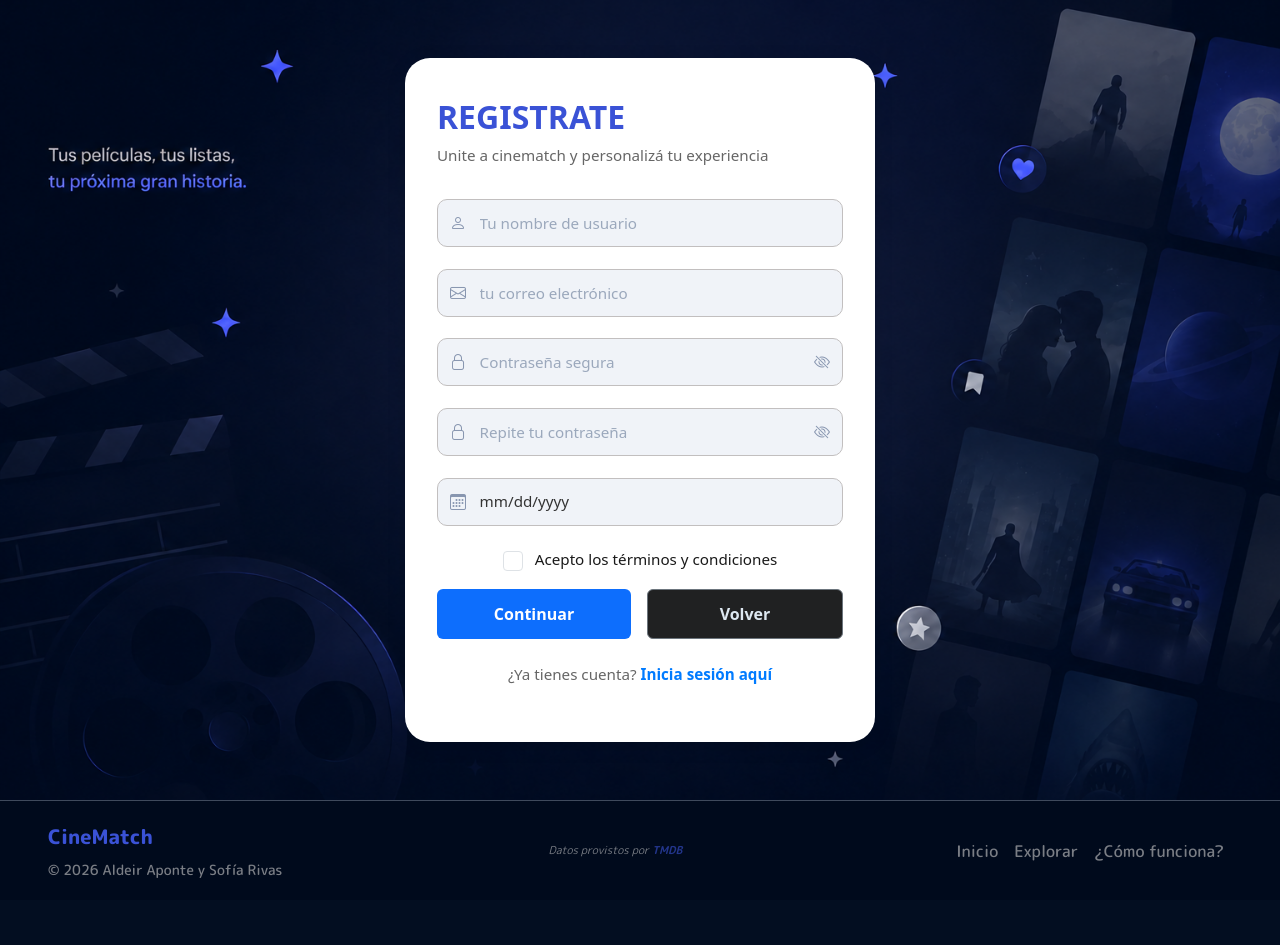
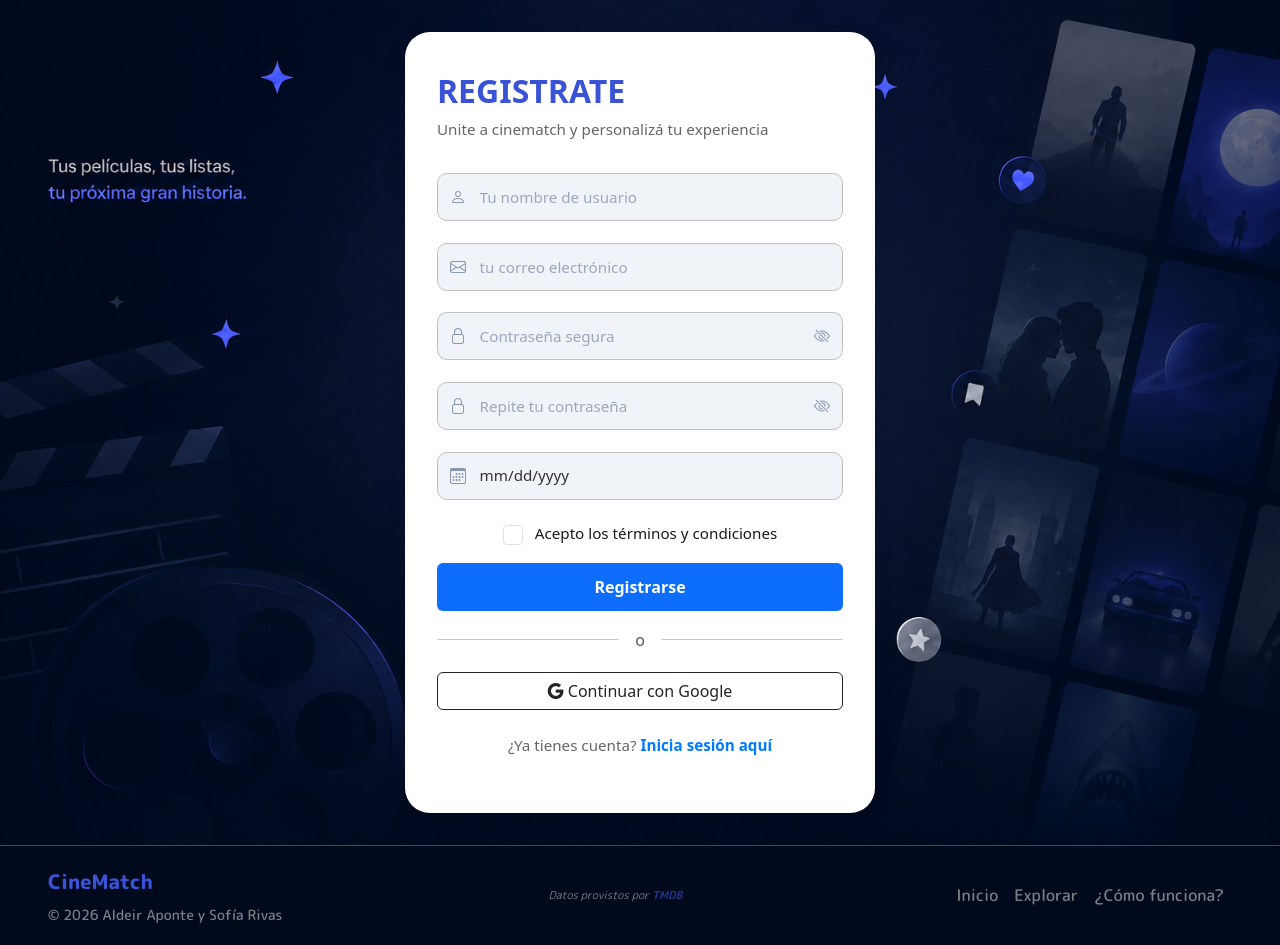
Before and after one commit to sofiarivass/cinematch, a Flask app: page /usuarios/registro in a window 1280 px wide. Shown: the part 80-1025 px from the top of the page. Before the commit the page ends 958 px from the top, so only its background shows below. Run offline with Flask 3, Linux system fonts and the light colour scheme; some libraries are stand-ins or nearby versions.

Commit message:
feat: api Oauth google
- se agrego el registro con la cuenta de google, en registro y en login

```diff
--- a/app/controller/controlador_usuarios.py
+++ b/app/controller/controlador_usuarios.py
@@ -5,6 +5,7 @@ Controlador para gestionar rutas de usuarios (registro, login, etc.)
 """
 
 from flask import Blueprint, request, redirect, url_for, flash, jsonify, session
+from app.services.google_oauth import oauth
 from app.model.modelo_usuarios import UsuarioModel
 from app.views.vista_usuarios import UsuarioView
 
@@ -148,3 +149,69 @@ def login():
 def logout():
     session.clear()
     return redirect(url_for('peliculas.index'))
+
+# Ruta para login con Google
+@usuarios_bp.route("/login/google")
+def login_google():
+    redirect_uri = url_for(
+        "usuarios.google_callback",
+        _external=True
+    )
+
+    return oauth.google.authorize_redirect(redirect_uri)
+
+@usuarios_bp.route("/google/callback")
+def google_callback():
+    try:
+        # Obtener token y datos de Google
+        token = oauth.google.authorize_access_token()
+
+        user_info = token.get("userinfo")
+
+        if not user_info:
+            user_info = oauth.google.parse_id_token(token, nonce=None)
+
+        email = user_info["email"]
+
+        # Buscar usuario en BD
+        usuario = usuario_modelo.obtener_por_email(email)
+
+        if not usuario:
+            nombre_usuario = usuario_modelo.generar_nombre_usuario_unico(email)
+            # Crear usuario si no existe
+            resultado = usuario_modelo.crear(
+                nombre_usuario=nombre_usuario,
+                email=email,
+                contraseña=None,
+                fecha_nacimiento=None,
+                preferencias={},
+                google_auth=True
+            )
+
+            if not resultado["exito"]:
+                return jsonify({
+                    "exito": False,
+                    "mensaje": "Error creando usuario con Google"
+                }), 500
+
+            # sesión
+            session["usuario_id"] = resultado["usuario_id"]
+            session["nombre_usuario"] = nombre_usuario
+
+            return redirect(url_for("peliculas.encuesta_perfil"))
+
+        # Si ya existe
+        session["usuario_id"] = str(usuario["_id"])
+        session["nombre_usuario"] = usuario["nombre_usuario"]
+
+        return redirect(url_for("peliculas.index"))
+
+    except Exception as e:
+        import traceback
+        print("\n🔥 ERROR COMPLETO GOOGLE OAUTH 🔥")
+        print(traceback.format_exc())
+
+        return jsonify({
+            "exito": False,
+            "mensaje": str(e)
+        }), 500
--- a/app/templates/registro.html
+++ b/app/templates/registro.html
@@ -114,8 +114,21 @@
 
         <!-- Botones -->
         <div class="registro-botones">
-          <button type="submit" class="btn btn-primary btn-registro">Continuar</button>
-          <a href="{{ url_for('peliculas.index') }}" class="btn btn-outline-secondary btn-volver">Volver</a>
+          <button type="submit" class="btn btn-primary btn-registro">Registrarse</button>
+        </div>
+
+        <div class="d-flex align-items-center my-1">
+          <hr class="flex-grow-1">
+          <span class="mx-3 text-muted">o</span>
+          <hr class="flex-grow-1">
+        </div>
+
+        <div class="mt-1">
+          <a href="{{ url_for('usuarios.login_google') }}"
+            class="btn btn-outline-dark w-100">
+              <i class="bi bi-google"></i>
+              Continuar con Google
+          </a>
         </div>
 
         <!-- Link a iniciar sesión -->
--- a/config/config.py
+++ b/config/config.py
@@ -24,3 +24,7 @@ class Config:
 
     # ── MongoDB ──────────────────────────────────────────────────────────
     MONGO_URI = os.getenv("MONGO_URI")
+
+    # ── Google OAuth ──────────────────────────────────────────
+    GOOGLE_CLIENT_ID = os.getenv("GOOGLE_CLIENT_ID")
+    GOOGLE_CLIENT_SECRET = os.getenv("GOOGLE_CLIENT_SECRET")
--- a/main.py
+++ b/main.py
@@ -9,10 +9,12 @@ Uso:
 
 from flask import Flask
 from config.config import Config
+
 from app.controller.controlador_peliculas import peliculas_bp
 from app.controller.controlador_series import series_bp
 from app.controller.controlador_usuarios import usuarios_bp
 
+from app.services.google_oauth import init_oauth
 
 def create_app() -> Flask:
     """
@@ -30,6 +32,8 @@ def create_app() -> Flask:
     # Cargar configuración desde config/config.py
     app.config.from_object(Config)
 
+    init_oauth(app)
+
     # Registrar blueprints del controlador
     app.register_blueprint(peliculas_bp)
     app.register_blueprint(series_bp)
--- a/requirements.txt
+++ b/requirements.txt
@@ -2,3 +2,4 @@ flask==3.0.3
 requests==2.32.3
 python-dotenv==1.0.1
 pymongo==4.6.1
+Authlib==1.7.2
```
Also changed, not shown: app/model/modelo_usuarios.py (+21 -3 lines), app/services/google_oauth.py (added, +16 -0 lines), app/templates/login.html (+14 -1 lines), 1 other file.
